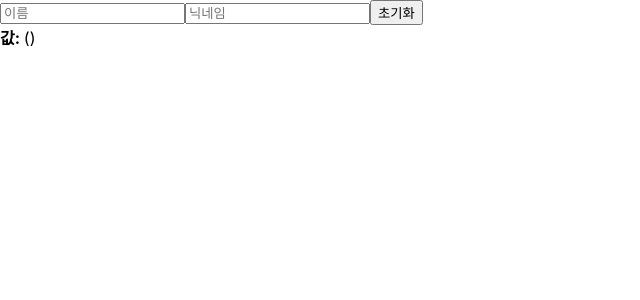
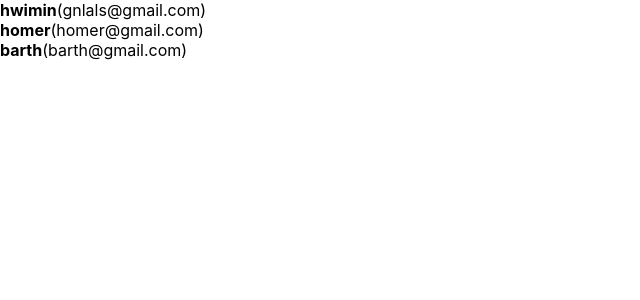
Before and after one commit to hwimin-kim/react-tutorial, a React (Create React App) app in the folder begin-react/: page / in a window 1280 px wide. Shown: the top 300 px of the page, without its empty margins (0-640 px from the left). Built offline with nearby package versions, Linux system fonts and the light colour scheme.

Commit message:
Array map을 이용한 배열 랜더링

```diff
--- a/begin-react/src/App.js
+++ b/begin-react/src/App.js
@@ -1,9 +1,9 @@
-import InputSample from './InputSample';
+import UserList from './UserList';
 
 
 function App() {
   return (
-    <InputSample />
+    <UserList></UserList>
   );
 }
 
--- /dev/null
+++ b/begin-react/src/UserList.js
@@ -0,0 +1,46 @@
+import React from 'react';
+
+function User({user}) {
+    return (
+        <div>
+            <b>{user.username}</b>
+            <span>({user.email})</span>
+        </div>
+    )
+}
+
+function UserList() {
+    const users = [
+        {
+            id: 1,
+            username: 'hwimin',
+            email: 'gnlals@gmail.com'
+        },
+        {
+            id: 2,
+            username: 'homer',
+            email: 'homer@gmail.com'
+        },
+        {
+            id: 3,
+            username: 'barth',
+            email: 'barth@gmail.com'
+        },
+    ];
+
+    return (
+        <div>
+            {users.map(
+                user =><User user={user} key={user.id} />
+                // Array.map은 reRendering시 성능 향상을 위해
+                // 고유한 key를 주어야 한다.
+                // key가 없을 경우 map 함수의 두번째 인자인 index를 사용.
+                // (user, index) =><User user={user} key={index} />
+                // 하지만 index 사용 시 에러는 사라지지만 성능 향상은 없다.
+                )
+            }
+        </div>
+    )
+}
+
+export default UserList;
```
